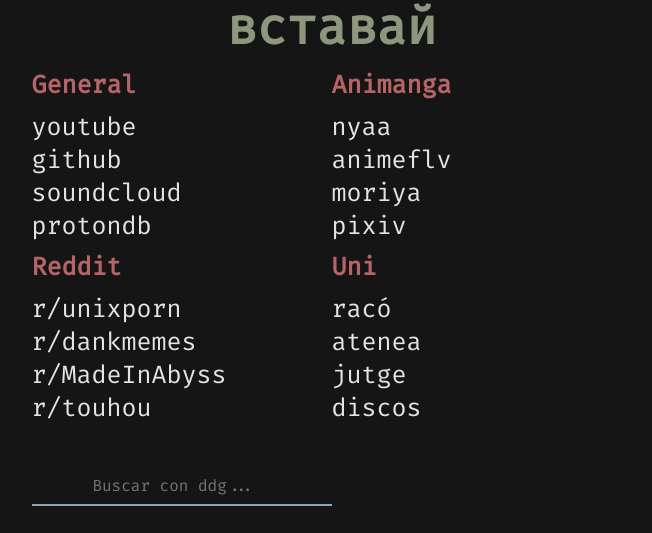
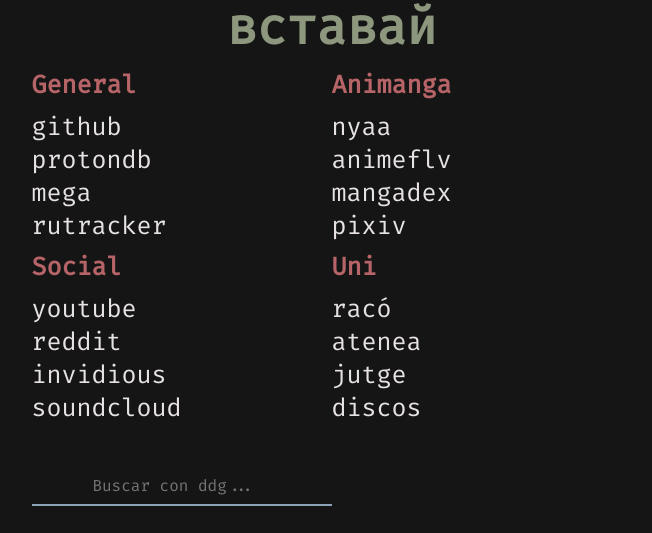
Before and after one commit to Dorovich/Dorovich.github.io, a plain HTML site: page index.html in a window 1280 px wide. Shown: the part 150-683 px from the top of the page, 169-821 px from the left. Drawn offline with Linux system fonts and the light colour scheme.

Commit message:
nuevos enlaces

```diff
--- a/index.html
+++ b/index.html
@@ -11,10 +11,10 @@
     <h1>вставай</h1>
     <ul>
       <li>General</li>
-      <li><a href="https://www.youtube.com/">youtube</a></li>
       <li><a href="https://github.com/">github</a></li>
-      <li><a href="https://soundcloud.com/le-von-bon">soundcloud</a></li>
       <li><a href="https://www.protondb.com/">protondb</a></li>
+      <li><a href="https://mega.nz/">mega</a></li>
+      <li><a href="https://rutracker.org/forum/index.php">rutracker</a></li>
 
     </ul>
 
@@ -22,17 +22,17 @@
       <li>Animanga</li>
       <li><a href="https://nyaa.si/">nyaa</a></li>
       <li><a href="https://www3.animeflv.net/">animeflv</a></li>
-      <li><a href="https://moriyashrine.org/">moriya</a></li>
+      <li><a href="https://mangadex.org/">mangadex</a></li>
       <li><a href="https://www.pixiv.net/en/">pixiv</a></li>
 
     </ul>
 
     <ul>
-      <li>Reddit</li>
-      <li><a href="https://www.reddit.com/r/unixporn/">r/unixporn</a></li>
-      <li><a href="https://www.reddit.com/r/dankmemes/">r/dankmemes</a></li>
-      <li><a href="https://www.reddit.com/r/MadeInAbyss/">r/MadeInAbyss</a></li>
-      <li><a href="https://www.reddit.com/r/touhou/">r/touhou</a></li>
+      <li>Social</li>
+      <li><a href="https://www.youtube.com/">youtube</a></li>
+      <li><a href="https://www.reddit.com/">reddit</a></li>
+      <li><a href="https://yewtu.be/feed/subscriptions">invidious</a></li>
+      <li><a href="https://soundcloud.com/">soundcloud</a></li>
 
       <form action="https://duckduckgo.com/" method="GET">
   <input autofocus
@@ -48,7 +48,7 @@
       <li><a href="https://raco.fib.upc.edu/home/portada">racó</a></li>
       <li><a href="https://atenea.upc.edu/my/">atenea</a></li>
       <li><a href="https://jutge.org/">jutge</a></li>
-      <li><a href="https://discos.fib.upc.edu/index.php/login">discos</a></li>
+      <li><a href="https://discos.fib.upc.edu">discos</a></li>
 
     </ul>
 
```
